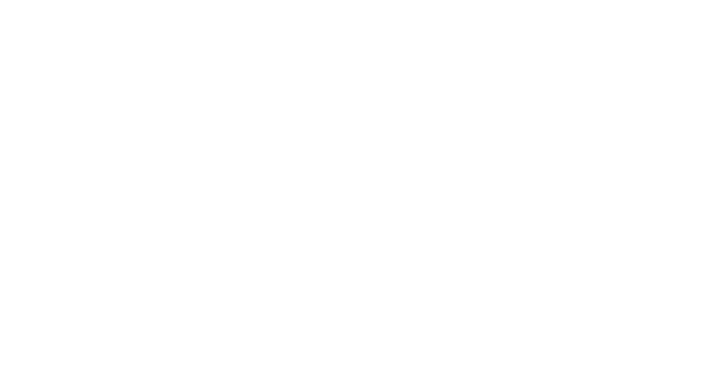
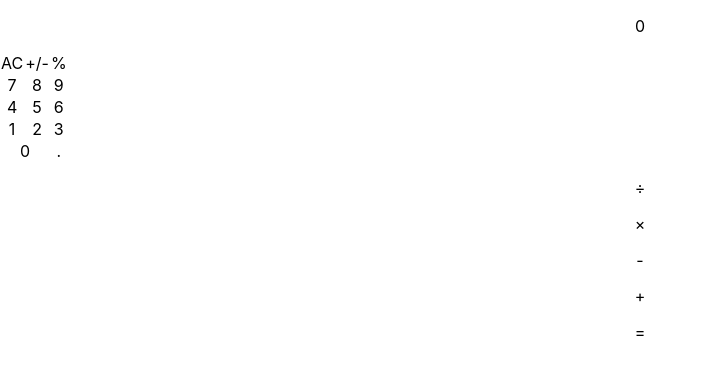
Before and after one commit to Ibnballo1/maths-website, a React (Create React App) app: page / in a window 1280 px wide. Shown: the top 374 px of the page, without its empty margins (0-705 px from the left). Built offline with nearby package versions, Linux system fonts and the light colour scheme.

Commit message:
Add calculator to app

```diff
--- a/src/App.js
+++ b/src/App.js
@@ -2,11 +2,12 @@
 /* eslint-disable react/self-closing-comp */
 /* eslint-disable linebreak-style */
 import './App.css';
+import Calculator from './components/Calculator';
 
 function App() {
   return (
     <div className="App">
-
+      <Calculator />
     </div>
   );
 }
```
